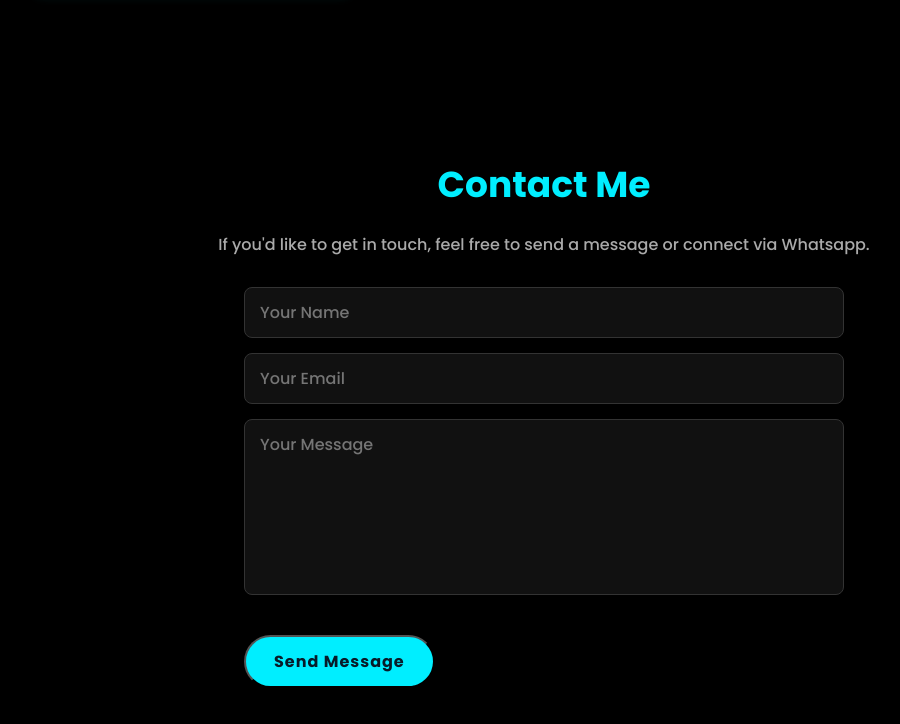
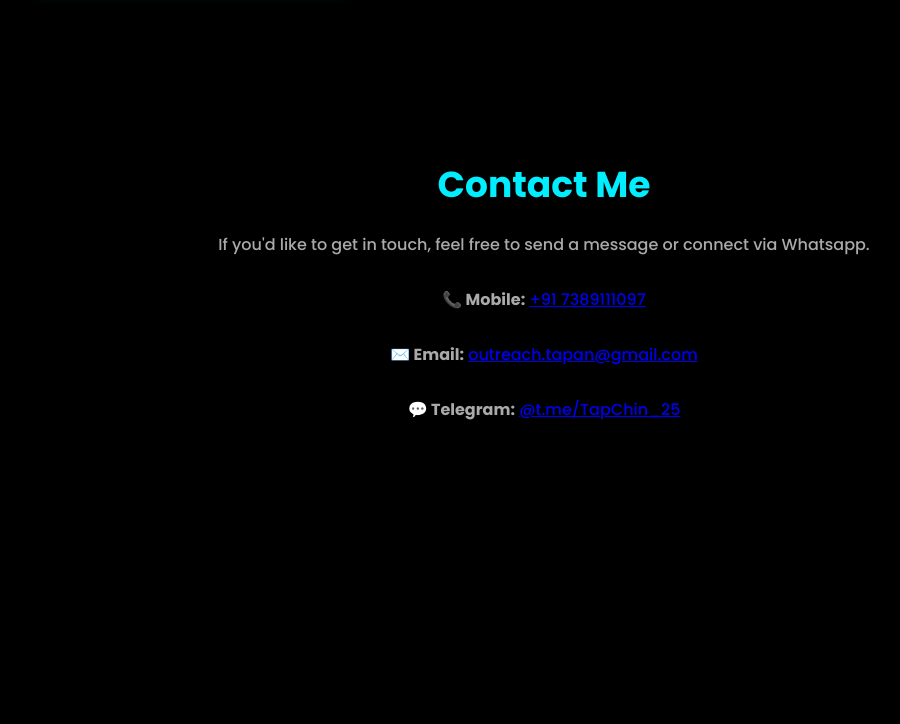
Before and after one commit to TapanxShrivastava/PORTFOLIO, a plain HTML site: page index.html in a window 1280 px wide. Shown: the part 2755-3479 px from the top of the page, without its empty margins (96-996 px from the left). After the commit the page ends 3287 px from the top, so only its background shows below. Drawn offline with nearby package versions, Linux system fonts and the light colour scheme.

Commit message:
Update index.html
contact info change

```diff
--- a/index.html
+++ b/index.html
@@ -148,12 +148,11 @@
     <h2 class="heading">Contact <span>Me</span></h2>
     <p>If you'd like to get in touch, feel free to send a message or connect via Whatsapp.</p>
 
-    <form action= "mailto.outreach.tapan@gmail.com" method="POST" class="contact-form">
-      <input type="text" placeholder="Your Name" required>
-      <input type="email" placeholder="Your Email" required>
-      <textarea placeholder="Your Message" rows="6" required></textarea>
-      <button type="submit" class="btn-box">Send Message</button>
-    </form>
+   <div class="contact-info">
+      <p><strong>📞 Mobile:</strong> <a href="tel:+91738911097">+91 7389111097</a></p>
+      <p><strong>✉️ Email:</strong> <a href="mailto:outreach.tapan@gmail.com">outreach.tapan@gmail.com</a></p>
+      <p><strong>💬 Telegram:</strong> <a href="https://t.me/TapChin_25" target="_blank">@t.me/TapChin_25</a></p>
+    </div>
   </div>
 </section>
 
```
